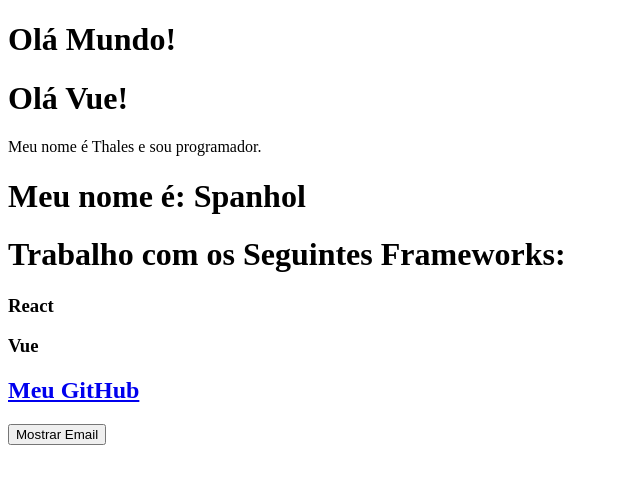
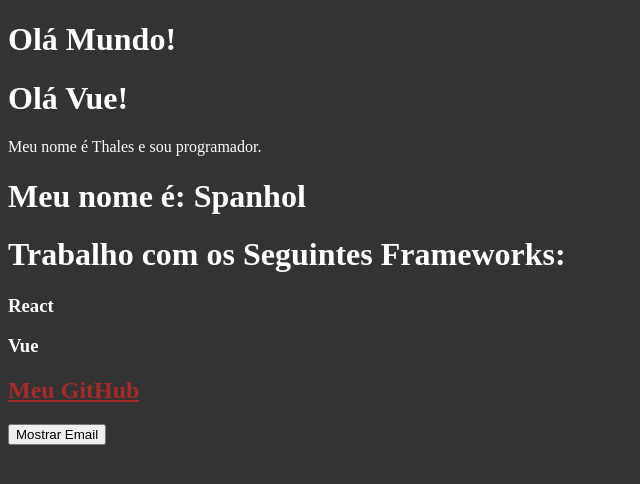
Before and after one commit to thspanhol/second-vue, a Vue app: page / in a window 1280 px wide. Shown: the top 484 px of the page, without its empty margins (0-640 px from the left). Built offline with nearby package versions, Linux system fonts and the light colour scheme.

Commit message:
CSS scoped e global

```diff
--- a/src/App.vue
+++ b/src/App.vue
@@ -16,3 +16,13 @@ export default {
   }
 }
 </script>
+
+<style>
+  body {
+    background-color: #333;
+    color: #fff;
+  }
+  a {
+    color: plum;
+  }
+</style>
--- a/src/components/InfoFrameworks.vue
+++ b/src/components/InfoFrameworks.vue
@@ -32,3 +32,9 @@ export default {
   }
 }
 </script>
+
+<style scoped>
+  a {
+    color: brown;
+  }
+</style>
```
